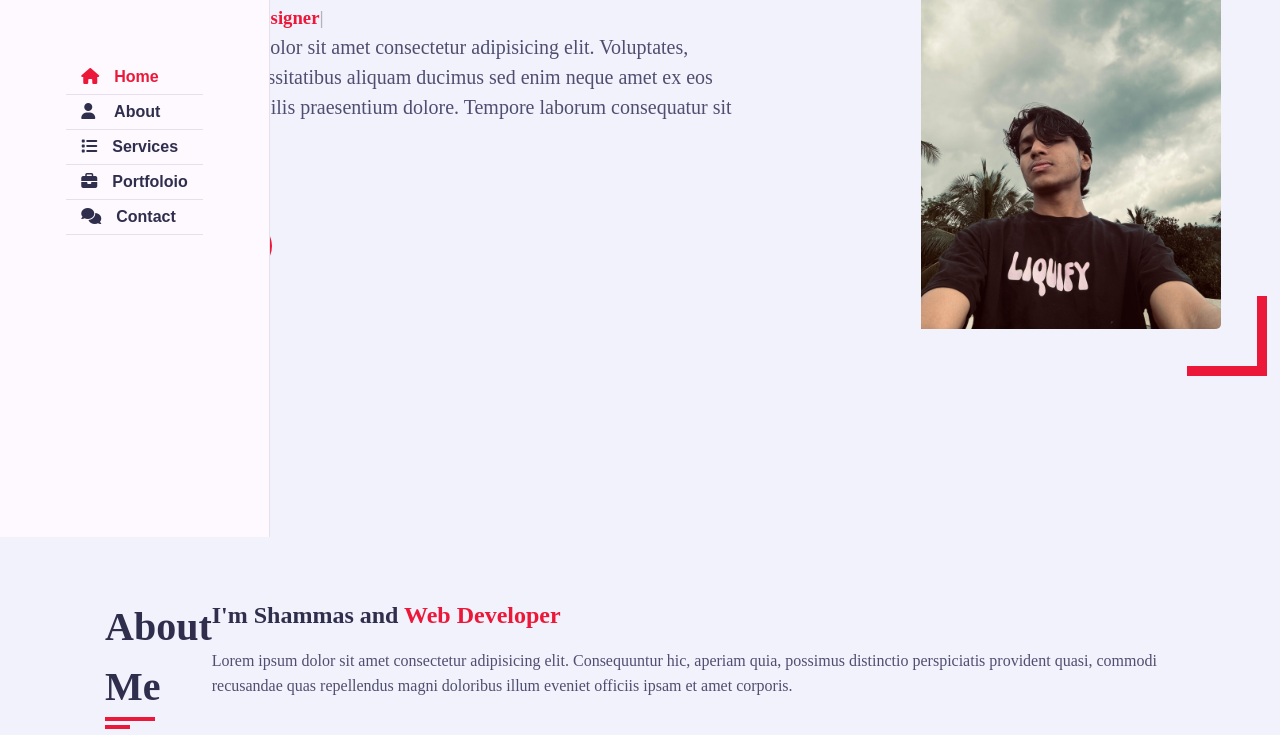
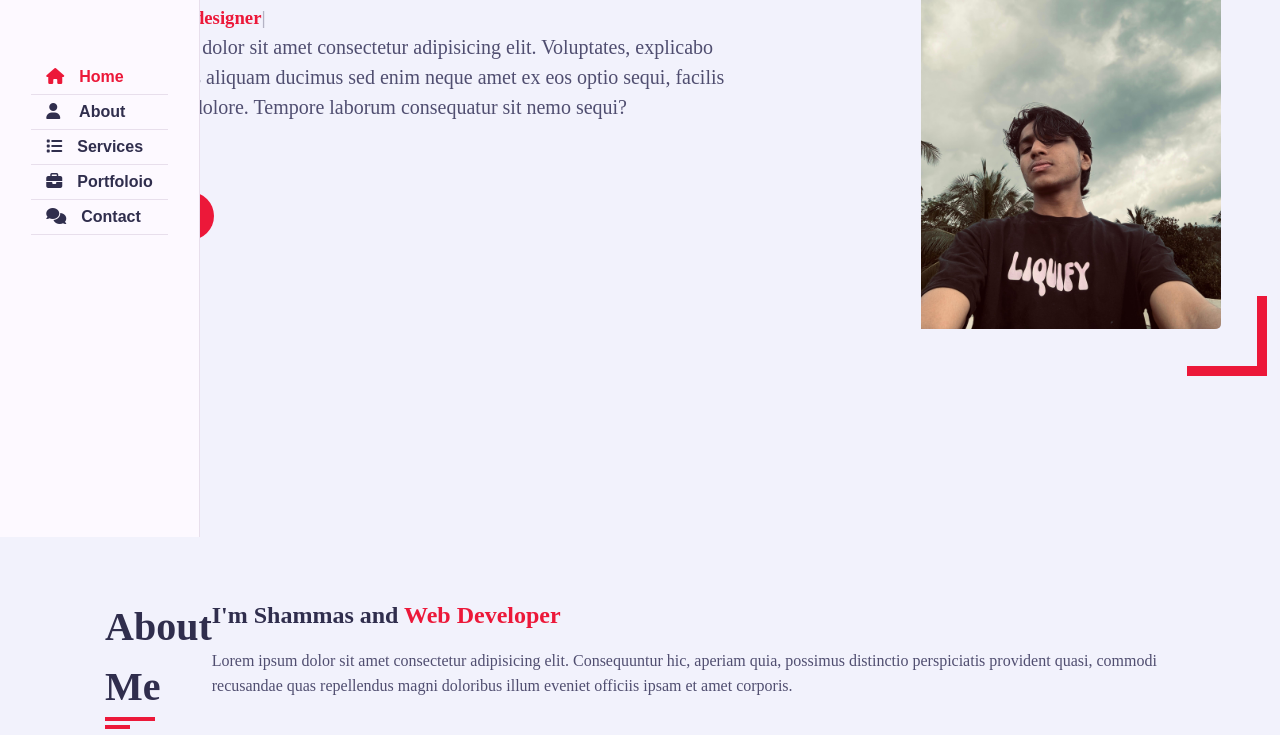
Before and after one commit to Shammmu/mhdshammas.com, a plain HTML site: page index.html in a window 1280 px wide. Shown: the part 263-998 px from the top of the page. Drawn offline with nearby package versions, Linux system fonts and the light colour scheme; a web font is replaced by a local one.

Commit message:
Update style.css

```diff
--- a/css/style.css
+++ b/css/style.css
@@ -67,6 +67,7 @@ ul
 .main-content
 {
     padding-left: 270px;
+    margin-left: 220px;
 }
 .padd-15
 {
@@ -151,7 +152,7 @@ ul
 }
 .aside
 {
-    width: 270px;
+    width: 200px;
     background: var(--bg-black-100);
     position: fixed;
     left: 0;
@@ -286,9 +287,9 @@ ul
 }
 .home .home-info
 {
-    flex: 0 0 60%;
-    max-width: 60%;
-    padding-left: 73px;
+    flex: 1;
+    max-width: 100%;
+
 }
 h3.hello
 {
```
